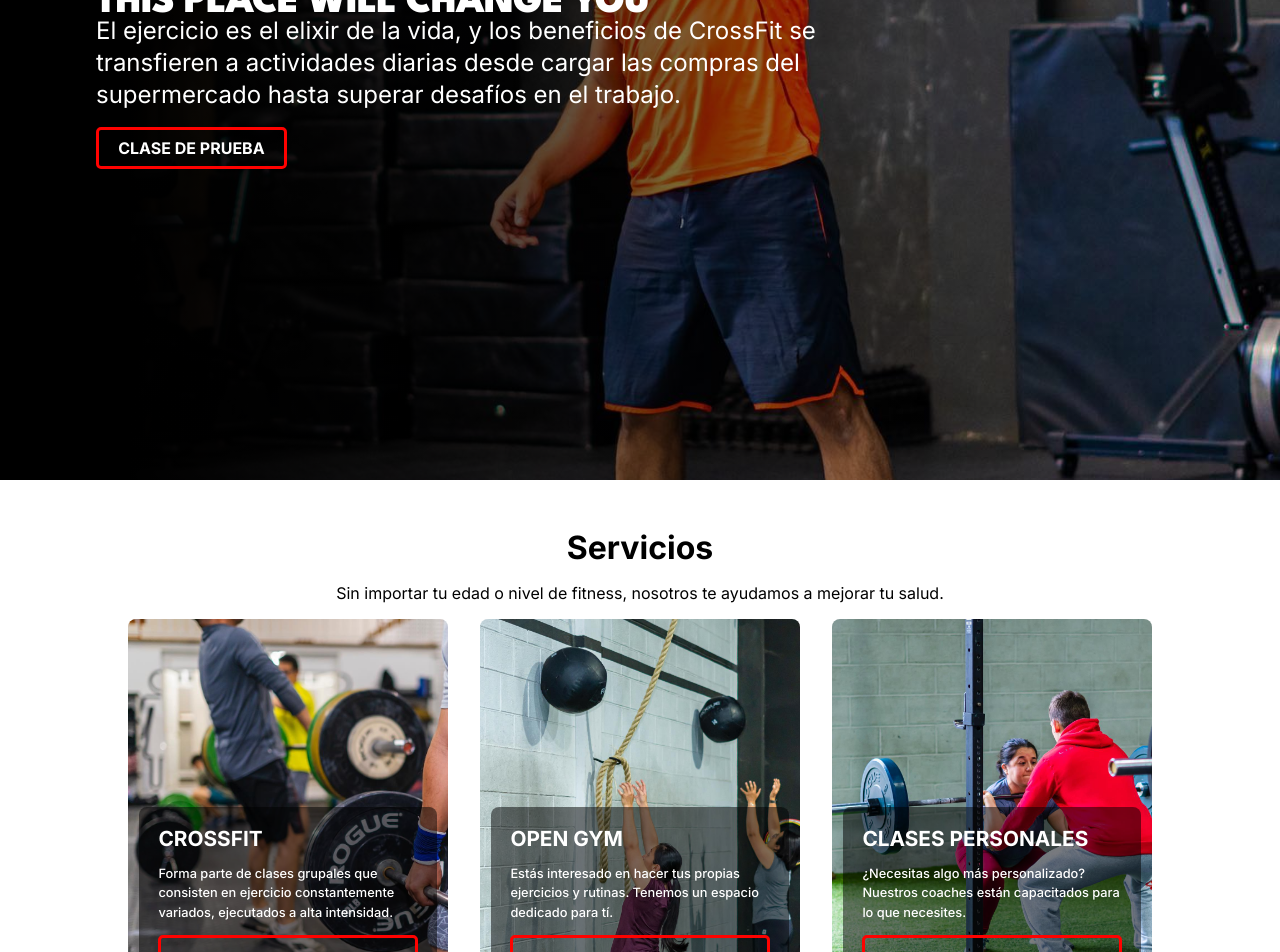
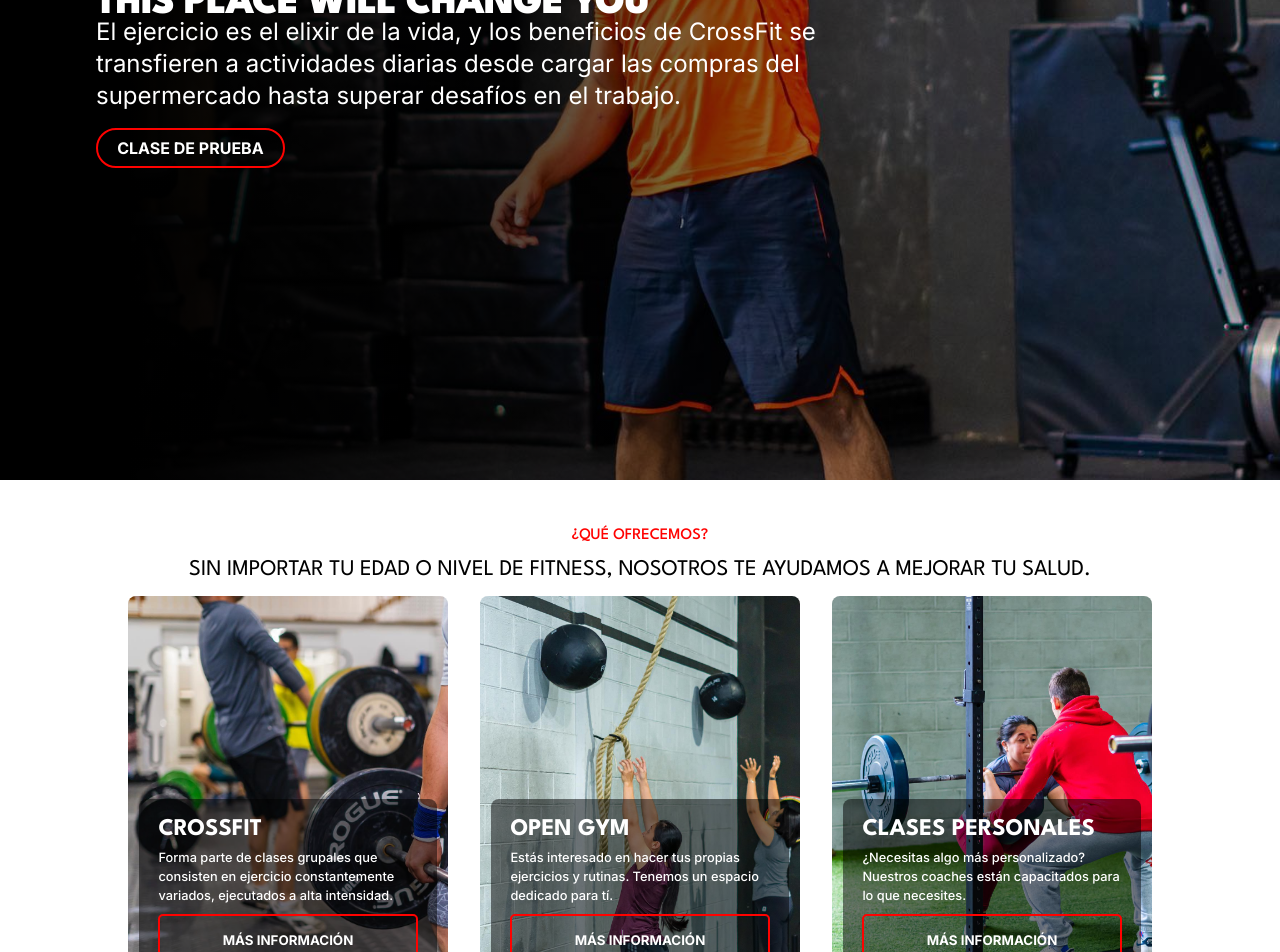
Before and after one commit to diegoyon/crossfit-xela, a React (Create React App) app: page / in a window 1280 px wide. Shown: the part 320-1272 px from the top of the page. Built offline with nearby package versions, Linux system fonts and the light colour scheme.

Commit message:
change fonts and button

```diff
--- a/src/HomePage/section1/Home.css
+++ b/src/HomePage/section1/Home.css
@@ -60,13 +60,13 @@
 }
 
 .content button {
-  padding: 0.5rem 1.2rem;
+  padding: 0.6rem 1.2rem;
   width: fit-content;
   background-color: transparent;
   color: white;
-  border: 3px solid var(--color-red);
+  border: 2px solid var(--color-red);
   font-weight: 700;
-  border-radius: 5px;
+  border-radius: 50px;
   opacity: 0;
   animation: 0.8s ease-in 1.4s forwards appear;
 }
--- a/src/HomePage/section2/Programs.css
+++ b/src/HomePage/section2/Programs.css
@@ -6,13 +6,19 @@
 }
 
 .programs h2 {
-  font-size: 2rem;
+  font-family: 'League Spartan', sans-serif;
+  color: var(--color-red);
+  font-size: 1rem;
+  font-weight: 500;
 }
 
 .programs > p {
-  width: 70%;
+  font-family: 'League Spartan', sans-serif;
+  width: 80%;
+  font-size: 1.4rem;
   text-align: center;
-  margin: 1rem 0;
+  margin: 1rem;
+  text-transform: uppercase;
 }
 
 .program-card {
@@ -54,12 +60,13 @@
   padding: 1.2rem;
   display: flex;
   flex-direction: column;
-  gap: 0.8rem;
+  gap: 0.5rem;
 }
 
 .card-info h3 {
+  font-family: 'League Spartan', sans-serif;
   text-transform: uppercase;
-  font-size: 1.3rem;
+  font-size: 1.5rem;
   color: white;
 }
 
@@ -74,8 +81,9 @@
   text-transform: uppercase;
   padding: 1rem 1.8rem;
   background-color: transparent;
+  /* background-color: var(--color-red); */
   color: white;
-  border: 3px solid var(--color-red);
+  border: 2px solid var(--color-red);
   font-weight: 700;
   border-radius: 5px;
   width: 100%;
--- a/src/HomePage/section2/Programs.tsx
+++ b/src/HomePage/section2/Programs.tsx
@@ -6,7 +6,7 @@ import Cards from '../../components/Cards';
 const Programs = () => {
   return (
     <section className="programs">
-      <h2>Servicios</h2>
+      <h2>¿QUÉ OFRECEMOS?</h2>
       <p>
         Sin importar tu edad o nivel de fitness, nosotros te ayudamos a mejorar
         tu salud.
--- a/src/components/Navbar.css
+++ b/src/components/Navbar.css
@@ -109,8 +109,8 @@ nav h2 {
   width: fit-content;
   background-color: transparent;
   color: white;
-  border: 3px solid var(--color-red);
+  border: 2px solid var(--color-red);
   font-weight: 600;
-  border-radius: 5px;
+  border-radius: 50px;
   font-size: 1rem;
 }
--- a/src/index.css
+++ b/src/index.css
@@ -6,6 +6,8 @@
 @import url('https://fonts.googleapis.com/css2?family=Roboto:ital,wght@0,100;0,300;0,400;0,500;0,700;0,900;1,100;1,300;1,400;1,500;1,700;1,900&display=swap');
 /* League Spartan */
 @import url('https://fonts.googleapis.com/css2?family=League+Spartan:wght@100;200;300;400;500;600;700;800;900&display=swap');
+/* Pacifico */
+@import url('https://fonts.googleapis.com/css2?family=Pacifico&display=swap');
 
 * {
   margin: 0;
```
